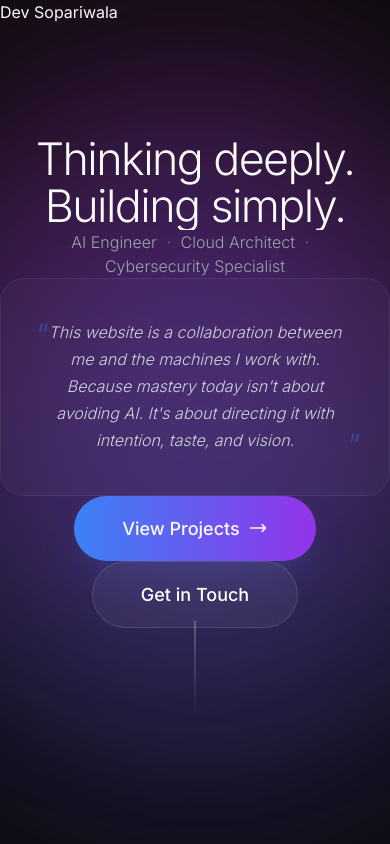
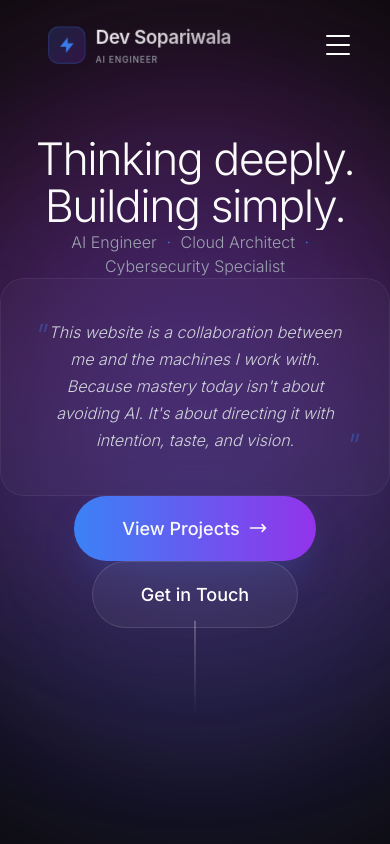
Before and after one commit to Dev-31/portfolio, a Next.js app: page / in a window 390 px wide. Shown: the top 844 px of the page. Built offline with nearby package versions, Linux system fonts and the light colour scheme.

Commit message:
fix: complete redesign with correct project URLs and premium UI

```diff
--- a/src/components/Layout/Navigation.tsx
+++ b/src/components/Layout/Navigation.tsx
@@ -1,12 +1,13 @@
-'use client';
-
-import { useState, useEffect } from 'react';
-import Link from 'next/link';
-import { motion } from 'framer-motion';
+import React, { useState, useEffect } from 'react';
+import { motion, useScroll, useTransform } from 'framer-motion';
 
 export default function Navigation() {
   const [isScrolled, setIsScrolled] = useState(false);
   const [isMobileMenuOpen, setIsMobileMenuOpen] = useState(false);
+  const { scrollYProgress } = useScroll();
+
+  const logoScale = useTransform(scrollYProgress, [0, 0.1], [1, 0.85]);
+  const logoOpacity = useTransform(scrollYProgress, [0, 0.05], [1, 0.95]);
 
   useEffect(() => {
     const handleScroll = () => {
@@ -19,7 +20,6 @@ export default function Navigation() {
   const navLinks = [
     { href: '#about', label: 'About' },
     { href: '#projects', label: 'Projects' },
-    { href: '#values', label: 'Values' },
     { href: '#contact', label: 'Contact' },
   ];
 
@@ -27,55 +27,247 @@ export default function Navigation() {
     <motion.nav
       initial={{ y: -100 }}
       animate={{ y: 0 }}
-      transition={{ duration: 0.6 }}
-      className={`fixed top-0 left-0 right-0 z-50 transition-all duration-500 ${
-        isScrolled
-          ? 'bg-black/80 backdrop-blur-xl border-b border-zinc-800/50'
-          : 'bg-transparent'
-      }`}
+      transition={{ duration: 0.6, ease: [0.22, 1, 0.36, 1] }}
+      style={{
+        position: 'fixed',
+        top: 0,
+        left: 0,
+        right: 0,
+        zIndex: 1000,
+        backgroundColor: isScrolled ? 'rgba(0, 0, 0, 0.85)' : 'transparent',
+        backdropFilter: isScrolled ? 'blur(20px)' : 'none',
+        borderBottom: isScrolled ? '1px solid rgba(255, 255, 255, 0.08)' : 'none',
+        transition: 'all 0.5s cubic-bezier(0.22, 1, 0.36, 1)'
+      }}
     >
-      <div className="max-w-7xl mx-auto px-6">
-        <div className="flex items-center justify-between h-20">
+      <div style={{
+        maxWidth: '90rem',
+        margin: '0 auto',
+        padding: '1.25rem 2rem',
+        display: 'flex',
+        alignItems: 'center',
+        justifyContent: 'space-between'
+      }}>
+        {/* Logo */}
+        <motion.a
+          href="/"
+          style={{ scale: logoScale, opacity: logoOpacity }}
+          whileHover={{ scale: 1.05 }}
+          whileTap={{ scale: 0.95 }}
+          className="group"
+        >
+          <div style={{ position: 'relative', display: 'flex', alignItems: 'center', gap: '0.75rem' }}>
+            <motion.div
+              whileHover={{ rotate: 180 }}
+              transition={{ duration: 0.6, ease: [0.22, 1, 0.36, 1] }}
+              style={{
+                width: '2.75rem',
+                height: '2.75rem',
+                background: 'linear-gradient(135deg, rgba(59, 130, 246, 0.2), rgba(147, 51, 234, 0.2))',
+                border: '1px solid rgba(59, 130, 246, 0.3)',
+                borderRadius: '0.75rem',
+                display: 'flex',
+                alignItems: 'center',
+                justifyContent: 'center',
+                position: 'relative',
+                overflow: 'hidden'
+              }}
+            >
+              <div
+                className="group-hover:opacity-100"
+                style={{
+                  position: 'absolute',
+                  inset: 0,
+                  background: 'radial-gradient(circle, rgba(59, 130, 246, 0.3), transparent)',
+                  opacity: 0,
+                  transition: 'opacity 0.3s'
+                }}
+              />
 
-          {/* Logo */}
-          <Link
-            href="/"
-            className="text-xl font-light tracking-tight hover:text-blue-400 transition-colors duration-300"
+              <svg
+                style={{ width: '1.5rem', height: '1.5rem', color: 'rgb(59, 130, 246)', position: 'relative', zIndex: 10 }}
+                fill="currentColor"
+                viewBox="0 0 24 24"
+              >
+                <path d="M13 10V3L4 14h7v7l9-11h-7z" />
+              </svg>
+            </motion.div>
+
+            <div style={{ display: 'flex', flexDirection: 'column', gap: '0.125rem' }}>
+              <motion.div
+                style={{
+                  fontSize: '1.375rem',
+                  fontWeight: '600',
+                  letterSpacing: '-0.02em',
+                  fontFamily: 'SF Pro Display, -apple-system, BlinkMacSystemFont, sans-serif',
+                  background: 'linear-gradient(135deg, white, rgba(255, 255, 255, 0.7))',
+                  WebkitBackgroundClip: 'text',
+                  WebkitTextFillColor: 'transparent',
+                  backgroundClip: 'text',
+                  position: 'relative'
+                }}
               >
                 Dev Sopariwala
-          </Link>
+
+                <motion.div
+                  initial={{ scaleX: 0 }}
+                  whileHover={{ scaleX: 1 }}
+                  transition={{ duration: 0.4 }}
+                  style={{
+                    position: 'absolute',
+                    bottom: '-0.25rem',
+                    left: 0,
+                    right: 0,
+                    height: '2px',
+                    background: 'linear-gradient(90deg, rgb(59, 130, 246), rgb(147, 51, 234))',
+                    transformOrigin: 'left'
+                  }}
+                />
+              </motion.div>
+
+              <motion.div
+                initial={{ opacity: 0, y: -5 }}
+                animate={{ opacity: 1, y: 0 }}
+                transition={{ delay: 0.3 }}
+                style={{
+                  fontSize: '0.625rem',
+                  color: 'rgb(156, 163, 175)',
+                  letterSpacing: '0.1em',
+                  textTransform: 'uppercase',
+                  fontWeight: '500',
+                  fontFamily: 'SF Pro Text, -apple-system, sans-serif'
+                }}
+              >
+                AI Engineer
+              </motion.div>
+            </div>
+          </div>
+        </motion.a>
 
         {/* Desktop Navigation */}
-          <div className="hidden md:flex items-center space-x-10">
-            {navLinks.map((link) => (
-              <a
+        <div className="hidden md:flex" style={{ alignItems: 'center', gap: '3rem' }}>
+          {navLinks.map((link, index) => (
+            <motion.a
               key={link.href}
               href={link.href}
-                className="text-sm font-light text-gray-300 hover:text-white transition-colors duration-300 tracking-wide"
+              initial={{ opacity: 0, y: -20 }}
+              animate={{ opacity: 1, y: 0 }}
+              transition={{ delay: index * 0.1 + 0.4 }}
+              whileHover={{ y: -2 }}
+              className="hover-link"
+              style={{
+                fontSize: '0.9375rem',
+                fontWeight: '400',
+                color: 'rgba(255, 255, 255, 0.8)',
+                textDecoration: 'none',
+                position: 'relative',
+                fontFamily: 'SF Pro Text, -apple-system, sans-serif',
+                transition: 'color 0.3s'
+              }}
             >
               {link.label}
-              </a>
+
+              <motion.div
+                initial={{ scaleX: 0, opacity: 0 }}
+                whileHover={{ scaleX: 1, opacity: 1 }}
+                transition={{ duration: 0.3 }}
+                style={{
+                  position: 'absolute',
+                  bottom: '-0.5rem',
+                  left: 0,
+                  right: 0,
+                  height: '2px',
+                  background: 'linear-gradient(90deg, rgb(59, 130, 246), rgb(147, 51, 234))',
+                  borderRadius: '2px'
+                }}
+              />
+            </motion.a>
           ))}
         </div>
 
         {/* CTA Button */}
-          <a
+        <motion.a
           href="#contact"
-            className="hidden md:block px-6 py-3 bg-white text-black rounded-full text-sm font-medium hover:bg-gray-100 transition-all duration-300 hover:scale-105"
+          initial={{ opacity: 0, scale: 0.9 }}
+          animate={{ opacity: 1, scale: 1 }}
+          transition={{ delay: 0.7 }}
+          whileHover={{ scale: 1.05, y: -2 }}
+          whileTap={{ scale: 0.95 }}
+          className="hidden md:block"
+          style={{
+            padding: '0.75rem 1.75rem',
+            background: 'linear-gradient(135deg, rgb(59, 130, 246), rgb(147, 51, 234))',
+            borderRadius: '0.75rem',
+            fontSize: '0.875rem',
+            fontWeight: '500',
+            color: 'white',
+            textDecoration: 'none',
+            fontFamily: 'SF Pro Text, -apple-system, sans-serif',
+            boxShadow: '0 10px 30px -10px rgba(59, 130, 246, 0.5)',
+            position: 'relative',
+            overflow: 'hidden'
+          }}
         >
-            Let's Talk
-          </a>
+          <span style={{ position: 'relative', zIndex: 10 }}>Let's Talk</span>
 
-          {/* Mobile Menu Button */}
+          <motion.div
+            animate={{ x: ['-100%', '100%'] }}
+            transition={{ duration: 2, repeat: Infinity, ease: "linear" }}
+            style={{
+              position: 'absolute',
+              top: 0,
+              left: 0,
+              width: '100%',
+              height: '100%',
+              background: 'linear-gradient(90deg, transparent, rgba(255, 255, 255, 0.3), transparent)',
+              transform: 'skewX(-20deg)'
+            }}
+          />
+        </motion.a>
+
+        {/* Burger menu */}
         <button
           onClick={() => setIsMobileMenuOpen(!isMobileMenuOpen)}
-            className="md:hidden p-2"
-            aria-label="Toggle menu"
+          className="md:hidden"
+          style={{
+            padding: '0.5rem',
+            background: 'transparent',
+            border: 'none',
+            cursor: 'pointer',
+            display: 'block'
+          }}
         >
-            <div className="w-6 h-5 flex flex-col justify-between">
-              <span className={`w-full h-0.5 bg-white transition-all duration-300 ${isMobileMenuOpen ? 'rotate-45 translate-y-2' : ''}`} />
-              <span className={`w-full h-0.5 bg-white transition-all duration-300 ${isMobileMenuOpen ? 'opacity-0' : ''}`} />
-              <span className={`w-full h-0.5 bg-white transition-all duration-300 ${isMobileMenuOpen ? '-rotate-45 -translate-y-2' : ''}`} />
+          <div style={{ width: '1.5rem', height: '1.25rem', display: 'flex', flexDirection: 'column', justifyContent: 'space-between' }}>
+            <motion.span
+              animate={isMobileMenuOpen ? { rotate: 45, y: 8 } : { rotate: 0, y: 0 }}
+              style={{
+                width: '100%',
+                height: '2px',
+                backgroundColor: 'white',
+                borderRadius: '2px',
+                transition: 'all 0.3s'
+              }}
+            />
+            <motion.span
+              animate={isMobileMenuOpen ? { opacity: 0 } : { opacity: 1 }}
+              style={{
+                width: '100%',
+                height: '2px',
+                backgroundColor: 'white',
+                borderRadius: '2px',
+                transition: 'all 0.3s'
+              }}
+            />
+            <motion.span
+              animate={isMobileMenuOpen ? { rotate: -45, y: -8 } : { rotate: 0, y: 0 }}
+              style={{
+                width: '100%',
+                height: '2px',
+                backgroundColor: 'white',
+                borderRadius: '2px',
+                transition: 'all 0.3s'
+              }}
+            />
           </div>
         </button>
       </div>
@@ -86,32 +278,78 @@ export default function Navigation() {
           initial={{ opacity: 0, height: 0 }}
           animate={{ opacity: 1, height: 'auto' }}
           exit={{ opacity: 0, height: 0 }}
-            className="md:hidden border-t border-zinc-800/50 py-6"
+          className="md:hidden"
+          style={{
+            borderTop: '1px solid rgba(255, 255, 255, 0.08)',
+            padding: '1.5rem 2rem',
+            background: 'rgba(0, 0, 0, 0.95)',
+            backdropFilter: 'blur(20px)'
+          }}
         >
-            {navLinks.map((link, idx) => (
+          {navLinks.map((link, index) => (
             <motion.a
               key={link.href}
               href={link.href}
               initial={{ opacity: 0, x: -20 }}
               animate={{ opacity: 1, x: 0 }}
-                transition={{ delay: idx * 0.1 }}
+              transition={{ delay: index * 0.1 }}
               onClick={() => setIsMobileMenuOpen(false)}
-                className="block py-3 text-lg font-light text-gray-300 hover:text-white transition-colors"
+              style={{
+                display: 'block',
+                padding: '1rem 0',
+                fontSize: '1.125rem',
+                fontWeight: '400',
+                color: 'white',
+                textDecoration: 'none',
+                fontFamily: 'SF Pro Text, -apple-system, sans-serif',
+                borderBottom: '1px solid rgba(255, 255, 255, 0.05)'
+              }}
             >
               {link.label}
             </motion.a>
           ))}
 
-            <a
+          <motion.a
             href="#contact"
+            initial={{ opacity: 0, y: 20 }}
+            animate={{ opacity: 1, y: 0 }}
+            transition={{ delay: 0.3 }}
             onClick={() => setIsMobileMenuOpen(false)}
-              className="block mt-4 px-6 py-3 bg-white text-black rounded-full text-center font-medium"
+            style={{
+              display: 'block',
+              marginTop: '1.5rem',
+              padding: '1rem',
+              background: 'linear-gradient(135deg, rgb(59, 130, 246), rgb(147, 51, 234))',
+              borderRadius: '0.75rem',
+              textAlign: 'center',
+              fontSize: '1rem',
+              fontWeight: '500',
+              color: 'white',
+              textDecoration: 'none',
+              fontFamily: 'SF Pro Text, -apple-system, sans-serif'
+            }}
           >
             Let's Talk
-            </a>
+          </motion.a>
         </motion.div>
       )}
-      </div>
+
+      <style jsx>{`
+        .hover-link:hover {
+          color: white;
+        }
+        .group-hover\\:opacity-100:hover {
+          opacity: 1;
+        }
+
+        @media (min-width: 768px) {
+          .md\\:flex { display: flex !important; }
+          .md\\:block { display: block !important; }
+          .md\\:hidden { display: none !important; }
+        }
+
+        .hidden { display: none; }
+      `}</style>
     </motion.nav>
   );
 }
```
Lines whose indentation alone changed are shown as unchanged.
